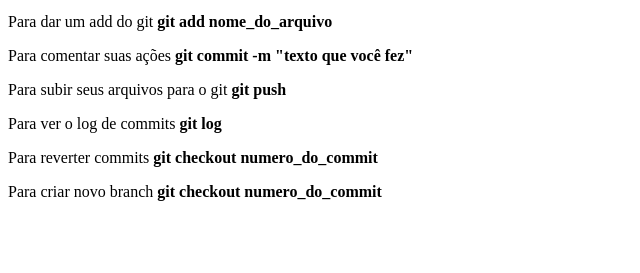
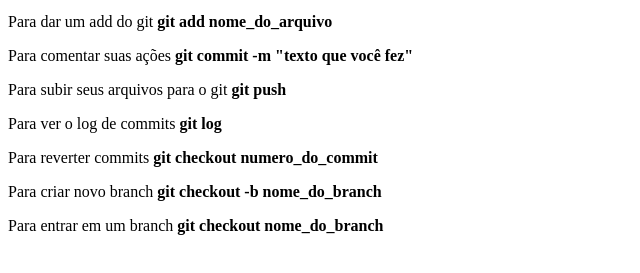
Before and after one commit to kleysongomes/HTML_CSS_JS, a plain HTML site: page index.html in a window 1280 px wide. Shown: the part 101-374 px from the top of the page, without its empty margins (0-640 px from the left). Drawn offline with Linux system fonts and the light colour scheme.

Commit message:
commit att

```diff
--- a/index.html
+++ b/index.html
@@ -11,6 +11,7 @@
         <p>Para subir seus arquivos para o git <b>git push</b></p>
         <p>Para ver o log de commits <b>git log</b></p>
         <p>Para reverter commits <b>git checkout numero_do_commit</b></p>
-        <p>Para criar novo branch <b>git checkout numero_do_commit</b></p>
+        <p>Para criar novo branch <b>git checkout -b nome_do_branch</b></p>
+        <p>Para entrar em um branch <b>git checkout nome_do_branch</b></p>
     </BODY>
 </HTML>
```
